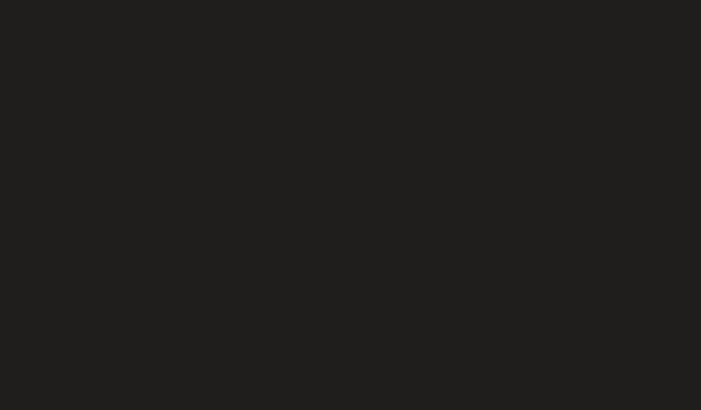
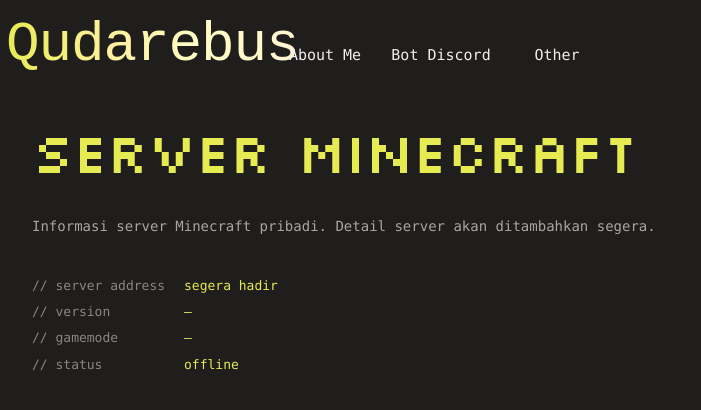
Before and after one commit to intis8792-design/web-test-quda, a React (Vite) app: page /server-minecraft in a window 1280 px wide. Before the commit this address had no page. Shown: the top 410 px of the page, without its empty margins (0-701 px from the left). Built offline with nearby package versions, Linux system fonts and the light colour scheme; a web font is replaced by a local one.

Commit message:
SERVER-MINECRAFT: mega menu Server -> hanya 'Server Minecraft' link ke /server-minecraft; buat laman placeholder CLI style (address/version/gamemode/status); hapus Status Server, Fitur Utama, Undangan

```diff
--- a/src/components/Header.jsx
+++ b/src/components/Header.jsx
@@ -11,9 +11,7 @@ const menuGroups = [
     id: 'server',
     label: 'Server',
     items: [
-      { title: 'Status Server', desc: 'Pantau status uptime bot secara realtime' },
-      { title: 'Fitur Utama', desc: 'Daftar fitur yang tersedia di server' },
-      { title: 'Undangan', desc: 'Link undangan untuk bergabung ke server' },
+      { title: 'Server Minecraft', desc: 'Informasi server Minecraft pribadi', link: '/server-minecraft' },
     ],
   },
   {
--- a/src/index.jsx
+++ b/src/index.jsx
@@ -6,6 +6,7 @@ import DiscbotDashboard from './screens/DiscbotDashboard'
 import AboutMe from './screens/AboutMe/AboutMe'
 import BotDiscord from './screens/BotDiscord/BotDiscord'
 import GaleriFoto from './screens/GaleriFoto/GaleriFoto'
+import ServerMinecraft from './screens/ServerMinecraft/ServerMinecraft'
 
 createRoot(document.getElementById('root')).render(
   <StrictMode>
@@ -15,6 +16,7 @@ createRoot(document.getElementById('root')).render(
         <Route path="/about-me" element={<AboutMe />} />
         <Route path="/bot-discord" element={<BotDiscord />} />
         <Route path="/galeri-foto" element={<GaleriFoto />} />
+        <Route path="/server-minecraft" element={<ServerMinecraft />} />
       </Routes>
     </BrowserRouter>
   </StrictMode>,
--- /dev/null
+++ b/src/screens/ServerMinecraft/ServerMinecraft.jsx
@@ -0,0 +1,40 @@
+import Header from '../../components/Header'
+
+function ServerMinecraft() {
+  return (
+    <div className="min-h-screen w-full bg-[#201d1d] font-mono text-[#f1eeee]">
+      <Header />
+
+      <h1 className="m-0 px-8 pt-10 pb-8 font-silkscreen text-[56px] leading-[1.1] tracking-[-0.02em] text-[#e6eb52] max-[700px]:px-4 max-[700px]:text-[36px]">
+        SERVER MINECRAFT
+      </h1>
+
+      <main className="px-8 pb-16 max-[700px]:px-4">
+        <p className="m-0 mb-10 max-w-2xl text-[14px] leading-[1.6] text-[rgba(241,238,238,0.65)]">
+          Informasi server Minecraft pribadi. Detail server akan ditambahkan segera.
+        </p>
+
+        <div className="flex flex-col gap-2 text-[13px] leading-[1.4]">
+          <div className="flex gap-3">
+            <span className="w-[140px] shrink-0 text-[rgba(241,238,238,0.50)]">// server address</span>
+            <span className="text-[#e6eb52]">segera hadir</span>
+          </div>
+          <div className="flex gap-3">
+            <span className="w-[140px] shrink-0 text-[rgba(241,238,238,0.50)]">// version</span>
+            <span className="text-[#e6eb52]">—</span>
+          </div>
+          <div className="flex gap-3">
+            <span className="w-[140px] shrink-0 text-[rgba(241,238,238,0.50)]">// gamemode</span>
+            <span className="text-[#e6eb52]">—</span>
+          </div>
+          <div className="flex gap-3">
+            <span className="w-[140px] shrink-0 text-[rgba(241,238,238,0.50)]">// status</span>
+            <span className="text-[#e6eb52]">offline</span>
+          </div>
+        </div>
+      </main>
+    </div>
+  )
+}
+
+export default ServerMinecraft
```
